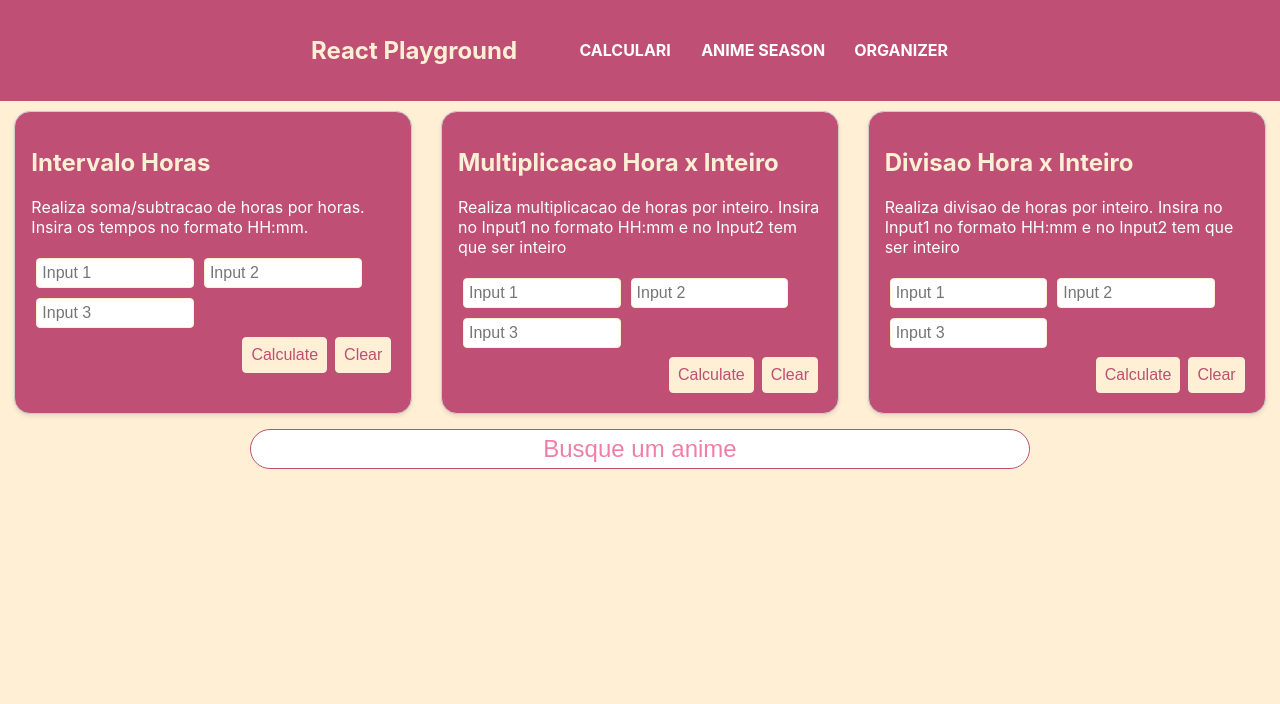
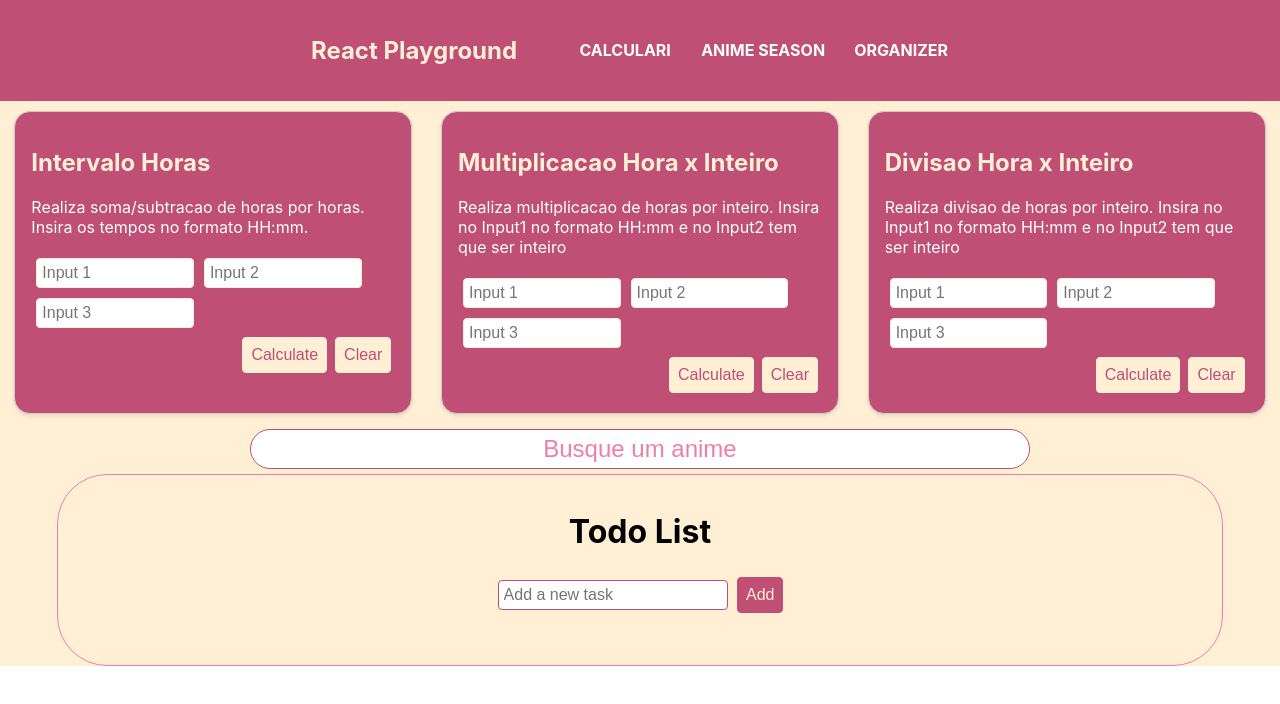
Before and after one commit to andgomes95/React-Playground, a React (Create React App) app: page / in a window 1280 px wide. Shown: the top 704 px of the page. Built offline with nearby package versions, Linux system fonts and the light colour scheme.

Commit message:
create organizer datas

```diff
--- a/src/App.tsx
+++ b/src/App.tsx
@@ -3,10 +3,11 @@ import NavBar from './components/NavBar';
 import styled from 'styled-components';
 import Calculari from './components/Calculari';
 import AnimeSeason from './components/AnimeSeason';
+import Organizer from './components/Organizer';
 
 const AppContainer = styled.div`
   width: 100vw;
-  height: 100vh;
+  height: 100%;
   background-color: papayawhip;
 `;
 
@@ -17,6 +18,7 @@ function App() {
       <NavBar />
       <Calculari />
       <AnimeSeason />
+      <Organizer />
     </AppContainer>
   );
 }
--- /dev/null
+++ b/src/components/Organizer/TodoItem/index.tsx
@@ -0,0 +1,28 @@
+// src/components/TodoItem.tsx
+import React from 'react';
+import styled from 'styled-components';
+import { ButtonTodo, ToDoValues } from '../styles';
+
+interface TodoItemProps {
+  task: string;
+  onDelete: () => void;
+}
+
+const ListItem = styled.li`
+  display: flex;
+  justify-content: space-between;
+  align-items: center;
+  padding: 8px;
+  margin: 8px 0;
+`;
+
+const TodoItem: React.FC<TodoItemProps> = ({ task, onDelete }) => {
+  return (
+    <ListItem>
+      <ToDoValues>{task}</ToDoValues>
+      <ButtonTodo onClick={onDelete}>Delete</ButtonTodo>
+    </ListItem>
+  );
+};
+
+export default TodoItem;
--- /dev/null
+++ b/src/components/Organizer/index.tsx
@@ -0,0 +1,49 @@
+// src/components/TodoList.tsx
+import React, { useState } from 'react';
+import styled from 'styled-components';
+import TodoItem from './TodoItem';
+import { ButtonTodo, ToDoAddTaskContainer, ToDoContainer, ToDoInput, ToDoTitle } from './styles';
+
+const List = styled.ul`
+  list-style: none;
+  padding: 0;
+`;
+
+const Organizer: React.FC = () => {
+  const [tasks, setTasks] = useState<string[]>([]);
+  const [newTask, setNewTask] = useState<string>('');
+
+  const handleAddTask = () => {
+    if (newTask.trim() !== '') {
+      setTasks([...tasks, newTask]);
+      setNewTask('');
+    }
+  };
+
+  const handleDeleteTask = (index: number) => {
+    const updatedTasks = tasks.filter((_, i) => i !== index);
+    setTasks(updatedTasks);
+  };
+
+  return (
+    <ToDoContainer>
+      <ToDoTitle color='#000000'>Todo List</ToDoTitle>
+      <ToDoAddTaskContainer>
+        <ToDoInput
+          type="text"
+          placeholder="Add a new task"
+          value={newTask}
+          onChange={(e) => setNewTask(e.target.value)}
+        />
+        <ButtonTodo onClick={handleAddTask}>Add</ButtonTodo>
+      </ToDoAddTaskContainer>
+      <List>
+        {tasks.map((task, index) => (
+          <TodoItem key={index} task={task} onDelete={() => handleDeleteTask(index)} />
+        ))}
+      </List>
+    </ToDoContainer>
+  );
+};
+
+export default Organizer;
--- /dev/null
+++ b/src/components/Organizer/styles.ts
@@ -0,0 +1,67 @@
+import styled from "styled-components";
+
+export const ToDoContainer = styled.div`
+  width: calc(90% - 20px);
+  margin: 0 auto;
+  padding: 1em;
+  border: 1px solid #EF7FA7;
+  border-radius: 50px;
+  display: flex;
+  flex-direction: column;
+  align-items: center;
+  justify-content: center;
+`;
+
+export const ToDoAddTaskContainer = styled.div`
+  width: calc(50% - 20px);
+  display: flex;
+  flex-direction: row;
+  align-items: center;
+  justify-content: center;
+`;
+
+export const ToDoTitle = styled.h1`
+  font-size: 2em;
+  color: ${props => props.color || '#BF4F74'};
+`;
+
+export const ToDoInput = styled.input`
+  width: 40%;
+  padding: 5px;
+  margin: 5px;
+  border: 1px solid #BF4F74;
+  border-radius: 4px;
+  color: papayawhip;
+  font-size: 1em;
+  @media (max-width: 767px){
+    width: calc(90% - 20px);
+    display: flex;
+    flex-direction: column;
+    align-items: stretch;
+    justify-content: center;
+  }
+`;
+
+export const ButtonTodo = styled.button`
+  padding: 0.5em;
+  background-color: #BF4F74;
+  border: 0.1em solid #BF4F74;
+  color: papayawhip;
+  font-size: 1em;
+  border-radius: 0.25em;
+  margin: 0.25em;
+
+  cursor: pointer;
+  box-shadow: none;
+
+  &:hover {
+    background-color: transparent;
+    color: #BF4F74;
+  }
+`;
+
+export const ToDoValues = styled.p`
+  font-size: 1em;
+  padding: 0.5em;
+  color: #BF4F74;
+`;
```
Also changed, not shown: 1 other file (tests, documents, lock files or other folders).
